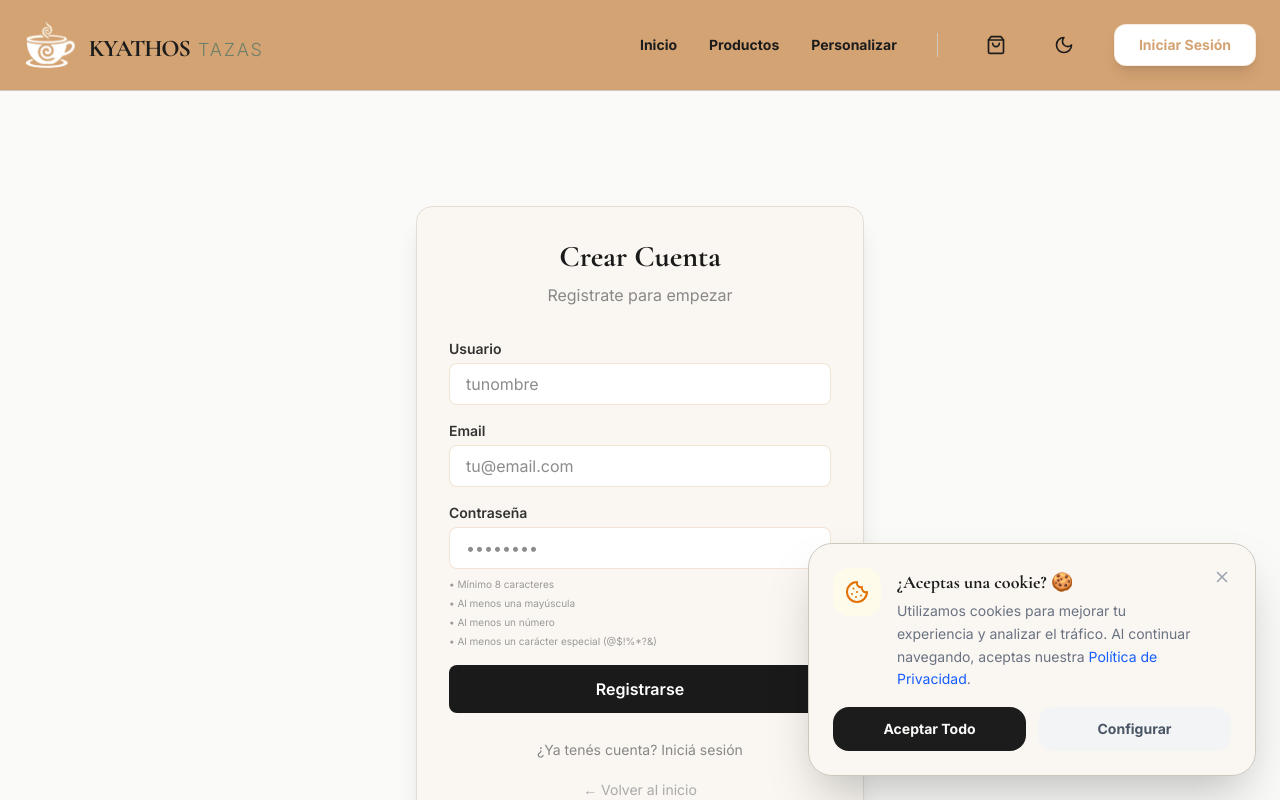
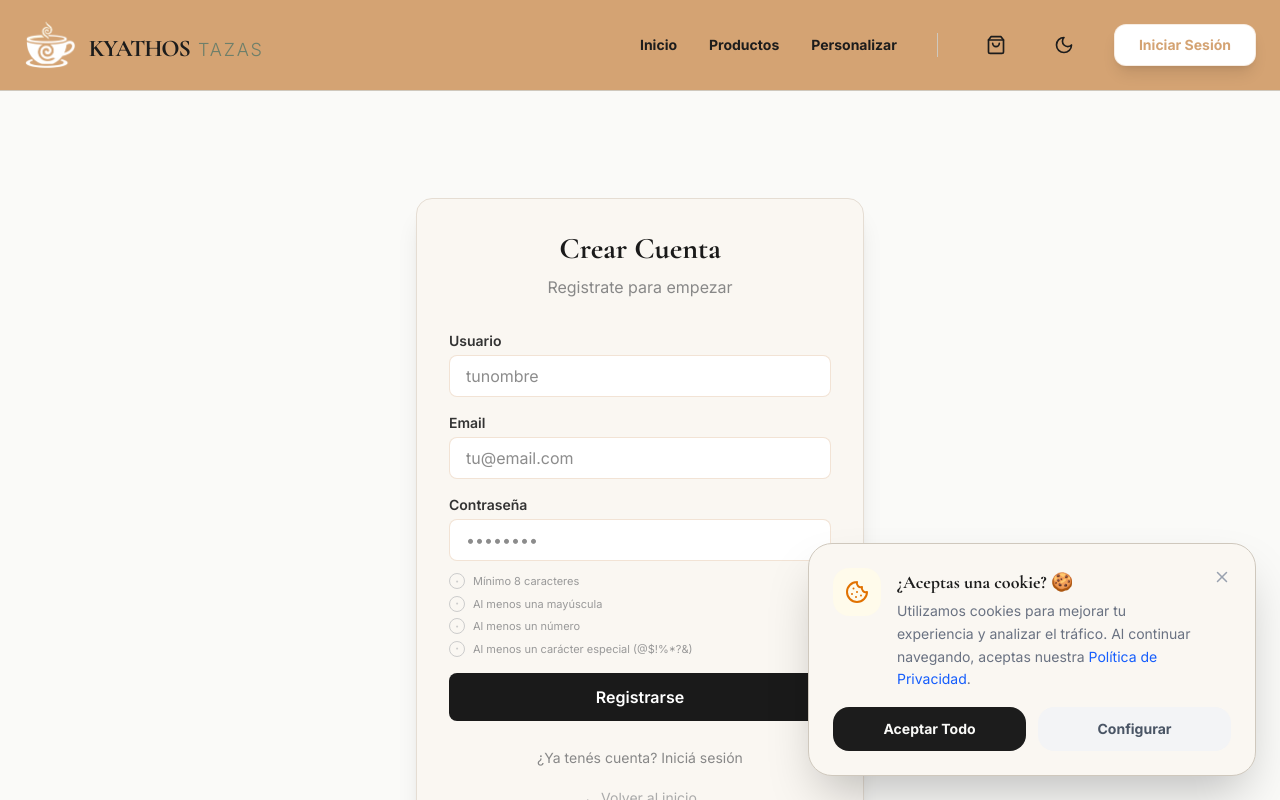
Before and after one commit to malena30/tazas-personalizables, a Next.js app in the folder frontend/: page /login in a window 1280 px wide. Both pictures are taken after a click on the button "¿No tenés cuenta? Registrate". Shown: the top 800 px of the page. Built offline with nearby package versions, Linux system fonts and the light colour scheme; no server answers.

Commit message:
Add live password requirements checker with green checkmarks on register

```diff
--- a/frontend/src/app/login/page.tsx
+++ b/frontend/src/app/login/page.tsx
@@ -117,21 +117,29 @@ function LoginForm() {
                         placeholder="••••••••"
                     />
                     {!isLogin && (
-                        <ul className="mt-2 space-y-1">
-                            <li className="text-[10px] flex items-center gap-1" style={{ color: '#999999' }}>
-                                • Mínimo 8 caracteres
-                            </li>
-                            <li className="text-[10px] flex items-center gap-1" style={{ color: '#999999' }}>
-                                • Al menos una mayúscula
-                            </li>
-                            <li className="text-[10px] flex items-center gap-1" style={{ color: '#999999' }}>
-                                • Al menos un número
-                            </li>
-                            <li className="text-[10px] flex items-center gap-1" style={{ color: '#999999' }}>
-                                • Al menos un carácter especial (@$!%*?&)
-                            </li>
+                        <ul className="mt-3 space-y-1.5">
+                            {[
+                                { label: 'Mínimo 8 caracteres', ok: password.length >= 8 },
+                                { label: 'Al menos una mayúscula', ok: /[A-Z]/.test(password) },
+                                { label: 'Al menos un número', ok: /[0-9]/.test(password) },
+                                { label: 'Al menos un carácter especial (@$!%*?&)', ok: /[@$!%*?&]/.test(password) },
+                            ].map(({ label, ok }) => (
+                                <li key={label} className="flex items-center gap-2 text-[11px] transition-colors duration-200"
+                                    style={{ color: ok ? '#22c55e' : '#999999' }}>
+                                    <span className="flex-shrink-0 w-4 h-4 rounded-full flex items-center justify-center text-[10px] font-black border transition-all duration-200"
+                                        style={{
+                                            borderColor: ok ? '#22c55e' : '#cccccc',
+                                            backgroundColor: ok ? '#22c55e' : 'transparent',
+                                            color: ok ? 'white' : '#cccccc'
+                                        }}>
+                                        {ok ? '✓' : '·'}
+                                    </span>
+                                    {label}
+                                </li>
+                            ))}
                         </ul>
                     )}
+
                 </div>
 
                 {/* Forgot Password Link */}
```
